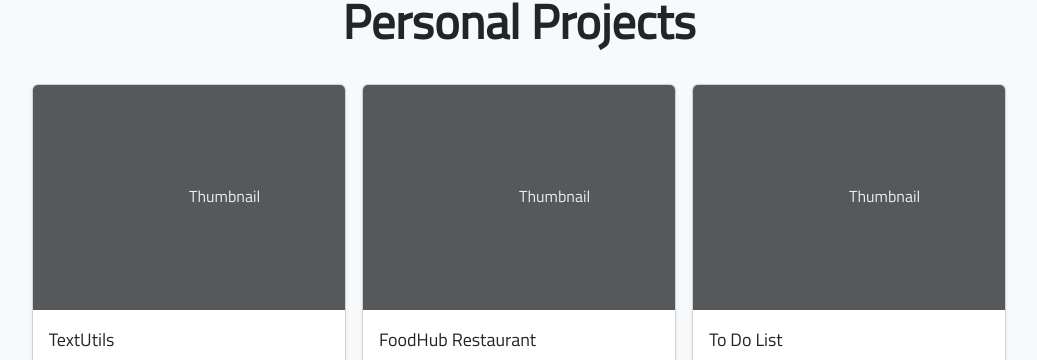
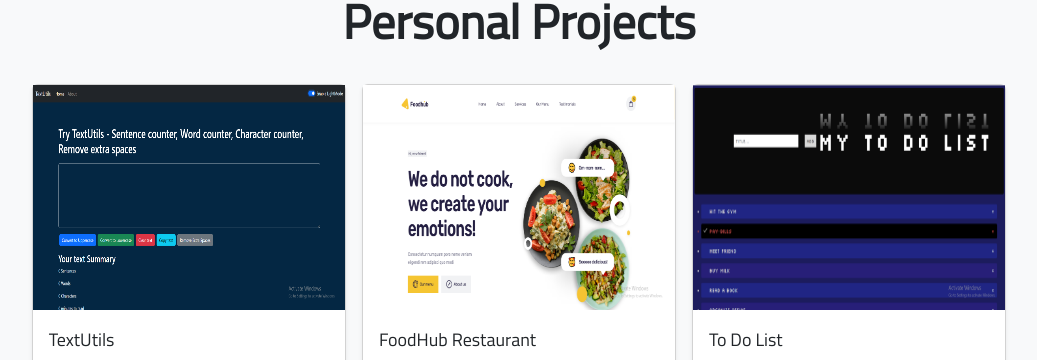
Before and after one commit to Vanshika61/My-Portfolio, a React (Create React App) app: page / in a window 1280 px wide. Shown: the part 1501-1861 px from the top of the page, without its empty margins (121-1158 px from the left). Built offline with nearby package versions, Linux system fonts and the light colour scheme; a web font is replaced by a local one.

Commit message:
adding img of project

```diff
--- a/src/components/Project.js
+++ b/src/components/Project.js
@@ -10,7 +10,7 @@ export default function Project(props) {
       <div className="row row-cols-1 row-cols-sm-2 row-cols-md-3 g-3">
         <div className="col">
           <div className="card shadow-sm">
-            <svg className="bd-placeholder-img card-img-top" width="100%" height="225" xmlns="TextUtils.png" role="img" aria-label="Placeholder: Thumbnail" preserveAspectRatio="xMidYMid slice" focusable="false"><title>Placeholder</title><rect width="100%" height="100%" fill="#55595c"/><text x="50%" y="50%" fill="#eceeef" dy=".3em">Thumbnail</text></svg>
+            <img width="100%" height="225" src="TextUtils.png" alt="" />
             <div className="card-body">
                 <p className="project_title">{props.projectName1}</p>
               <p className="card-text">This website is a utility which can be used to manipulate your text in the way you want.</p>
@@ -25,7 +25,7 @@ export default function Project(props) {
         </div>
         <div className="col">
           <div className="card shadow-sm">
-            <svg className="bd-placeholder-img card-img-top" width="100%" height="225" xmlns="foodhub.png" role="img" aria-label="Placeholder: Thumbnail" preserveAspectRatio="xMidYMid slice" focusable="false"><title>Placeholder</title><rect width="100%" height="100%" fill="#55595c"/><text x="50%" y="50%" fill="#eceeef" dy=".3em">Thumbnail</text></svg>
+          <img width="100%" height="225" src="foodhub.png" alt="" />
             <div className="card-body">
             <p className="project_title">{props.projectName2}</p>
               <p className="card-text">A dynamic website that allows anybody to order their favourite food.</p>
@@ -40,7 +40,7 @@ export default function Project(props) {
         </div>
         <div className="col">
           <div className="card shadow-sm">
-            <svg className="bd-placeholder-img card-img-top" width="100%" height="225" xmlns="todolist.png" role="img" aria-label="Placeholder: Thumbnail" preserveAspectRatio="xMidYMid slice" focusable="false"><title>Placeholder</title><rect width="100%" height="100%" fill="#55595c"/><text x="50%" y="50%" fill="#eceeef" dy=".3em">Thumbnail</text></svg>
+          <img width="100%" height="225" src="todolist.png" alt="" />
             <div className="card-body">
             <p className="project_title">{props.projectName3}</p>
               <p className="card-text">A website creating for maintaining your to do list digitally.</p>
```
